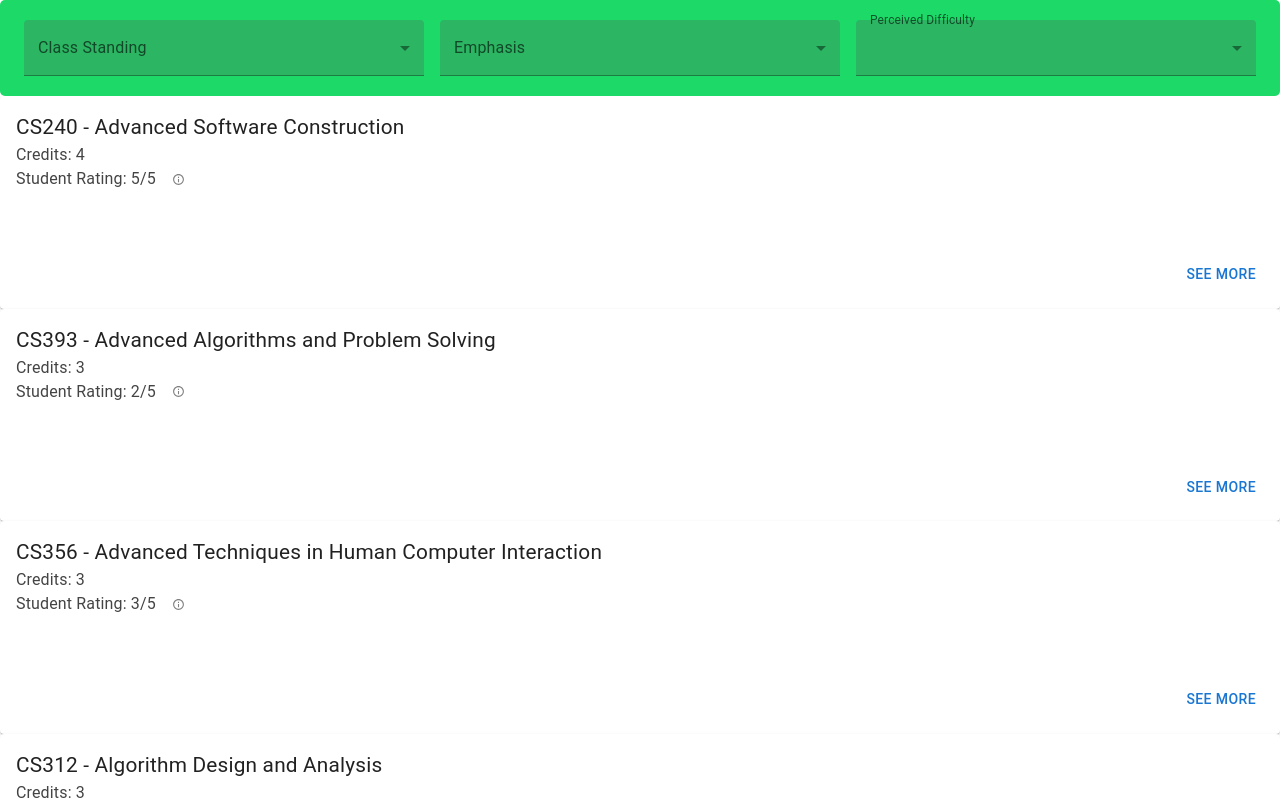
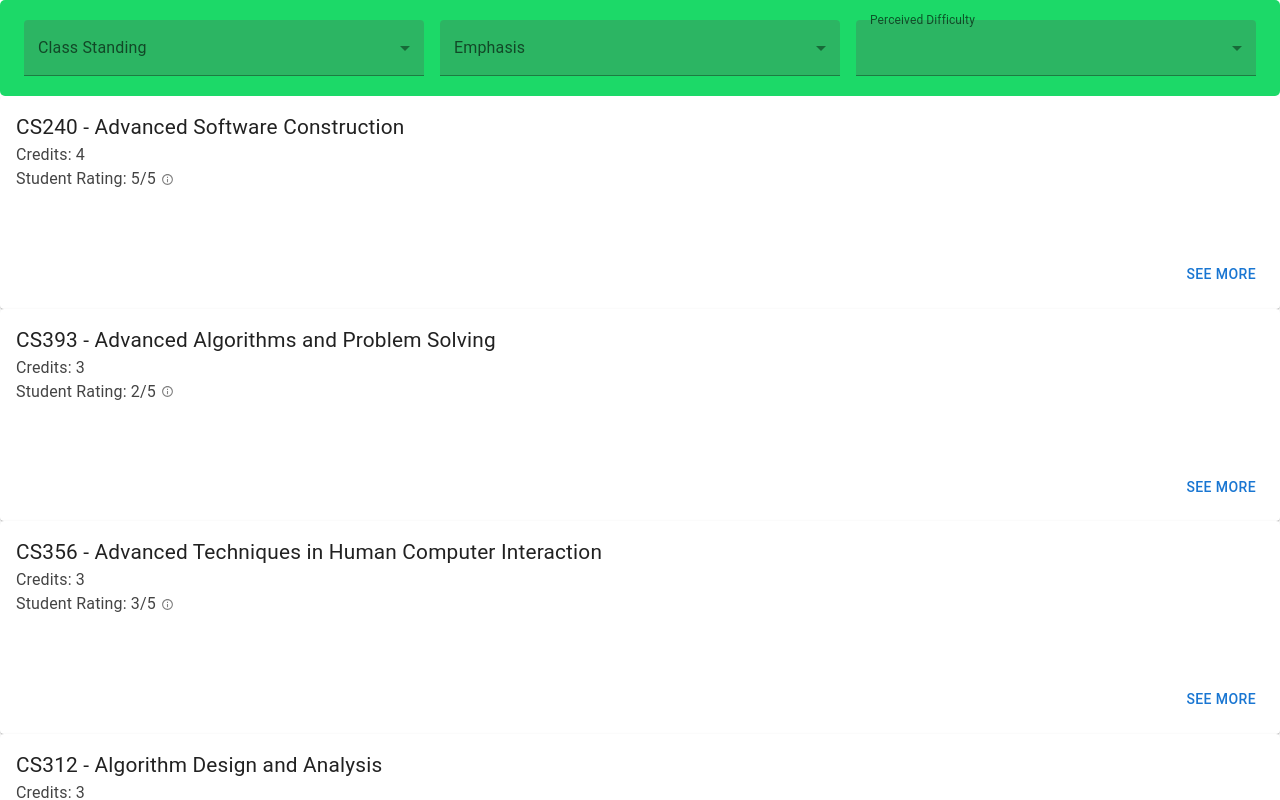
Before and after one commit to matkatd/cs_class_project, a Next.js app: page / in a window 1280 px wide. Shown: the top 800 px of the page. Built offline with nearby package versions, Linux system fonts and the light colour scheme.

Commit message:
icon move

```diff
--- a/app/try2/page.tsx
+++ b/app/try2/page.tsx
@@ -6,7 +6,6 @@ import "./global.css";
 import { Box, Divider, Paper, Stack, Typography } from "@mui/material";
 import Grid from "@mui/material/Unstable_Grid2/Grid2";
 import React, { useEffect, useMemo, useState } from "react";
-import { useInView } from "react-intersection-observer";
 
 type MainPageProps = {};
 type EmphasisGroup = {
--- a/components/ClassCard.tsx
+++ b/components/ClassCard.tsx
@@ -36,7 +36,7 @@ export const ClassCard = ({ classObj }: ClassCardProps) => {
             sx={{ marginLeft: "5px" }}
           >
             <InfoOutlinedIcon
-              sx={{ color: "grey", fontSize: "small", marginLeft: "1rem" }}
+              sx={{ color: "grey", fontSize: "small", marginLeft: ".3rem" }}
             />
           </Tooltip>
         </div>
```
